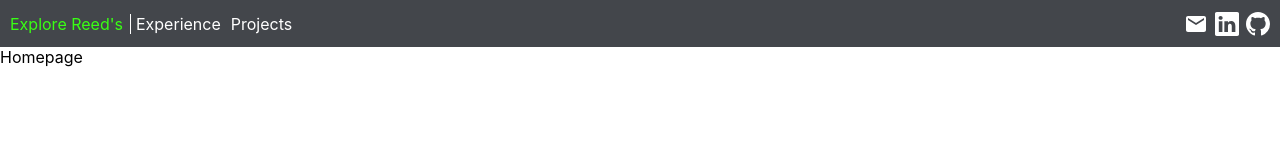
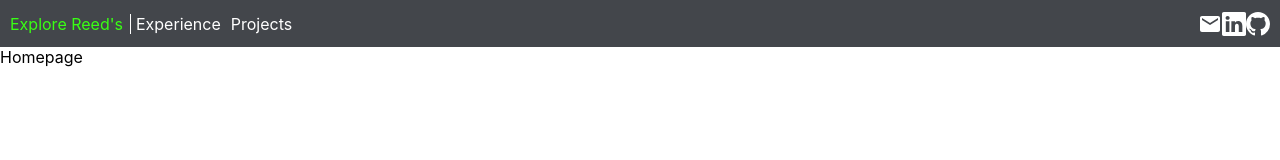
Before and after one commit to MrT3313/Portfolio, a Next.js app in the folder client/: page / in a window 1280 px wide. Shown: the top 160 px of the page. Built offline with nearby package versions, Linux system fonts and the light colour scheme.

Commit message:
Added STRUCTURAL: ExternalLink & MailTo

```diff
--- /dev/null
+++ b/client/components/structural/ExternalLink/index.js
@@ -0,0 +1,10 @@
+const ExternalLink = ({children, to }) => {
+  return (
+    <a
+      target="_blank"
+      href={to}
+    >{children}</a>
+  )
+}
+
+export default ExternalLink
--- /dev/null
+++ b/client/components/structural/MailTo/index.js
@@ -0,0 +1,11 @@
+const MailTo = ({ children, email }) => {
+  return (
+    <a
+      href={`mailTo:${email}`}
+    >
+      {children}
+    </a>
+  )
+}
+
+export default MailTo
--- a/client/components/structural/index.js
+++ b/client/components/structural/index.js
@@ -1,3 +1,5 @@
+export { default as ExternalLink } from './ExternalLink'
+export { default as IconWrapper } from './IconWrapper'
+export { default as MailTo } from './MailTo'
 export { default as Flex } from './Flex'
 export { default as Text } from './Text'
-export { default as IconWrapper } from './IconWrapper'
--- a/client/components/view/ContactMe/index.js
+++ b/client/components/view/ContactMe/index.js
@@ -1,5 +1,5 @@
 // components
-import { Flex, Text, IconWrapper } from "../../structural";
+import { IconWrapper, ExternalLink, MailTo } from "../../structural";
 // styles
 import * as S from './styled'
 
@@ -10,10 +10,24 @@ const ContactMe = () => {
   return (
     <S.Container>
       {contactItems.map((item, i) => {
-        return (
+        const IconFactory = () => (
           <IconWrapper key={i} className="contact" size="24px" color={colors.WHITE}>
             <item.icon />
           </IconWrapper>
+        )
+
+        if (item.title !== "Email") {
+          return (
+            <ExternalLink to={item.data}>
+              {IconFactory()}
+            </ExternalLink>
+          )
+        }
+
+        return (
+          <MailTo email={item.data}>
+            {IconFactory()}
+          </MailTo>
         )
       })}
     </S.Container>
--- a/client/components/view/ContactMe/styled.js
+++ b/client/components/view/ContactMe/styled.js
@@ -3,7 +3,7 @@ import { Flex } from '../../structural'
 
 export const Container = styled(Flex)`
   .contact {
-    margin-right: 7px;
+    margin-right: 20px;
 
     :last-child{
       margin-right: 0;
```
